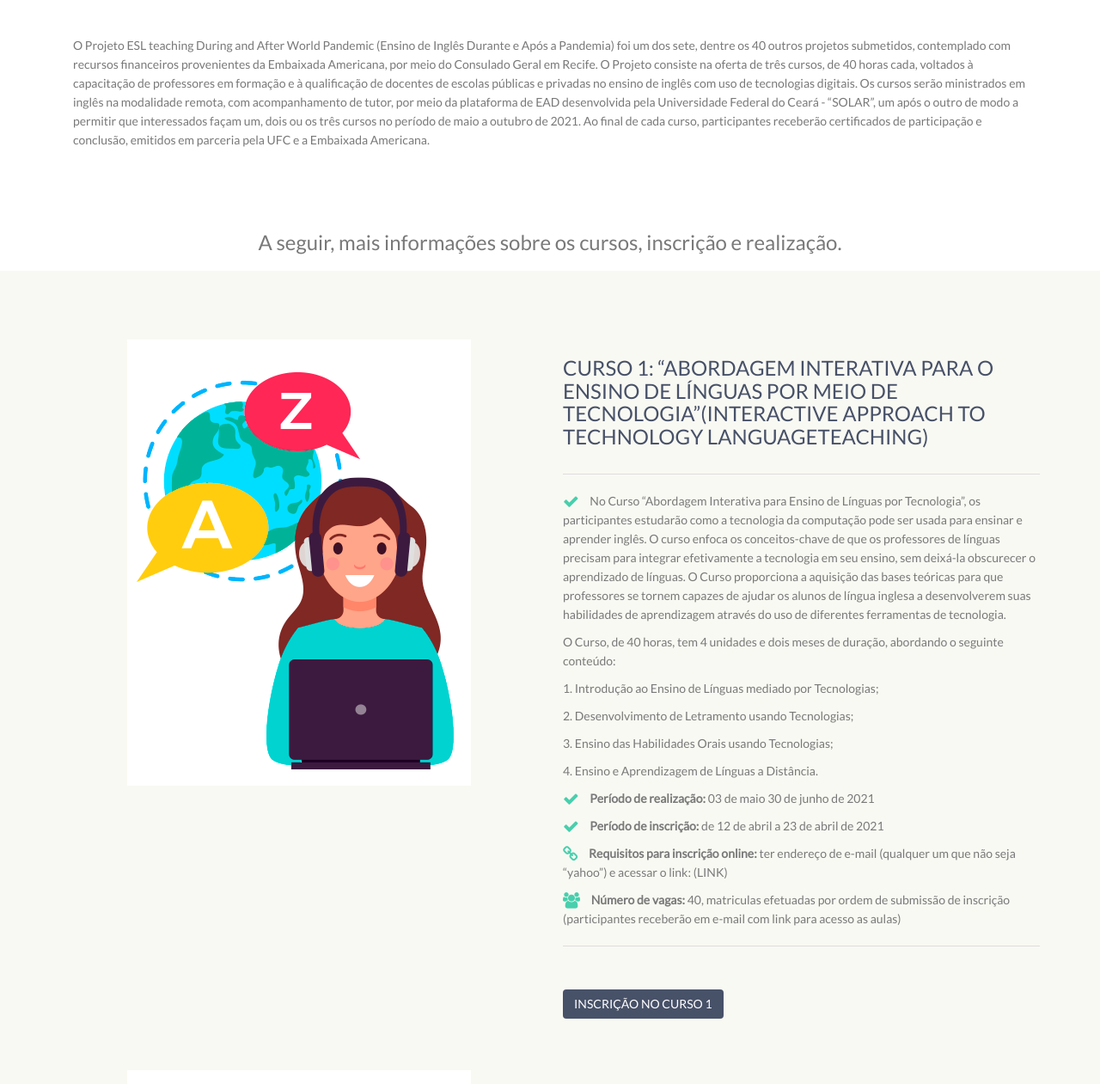
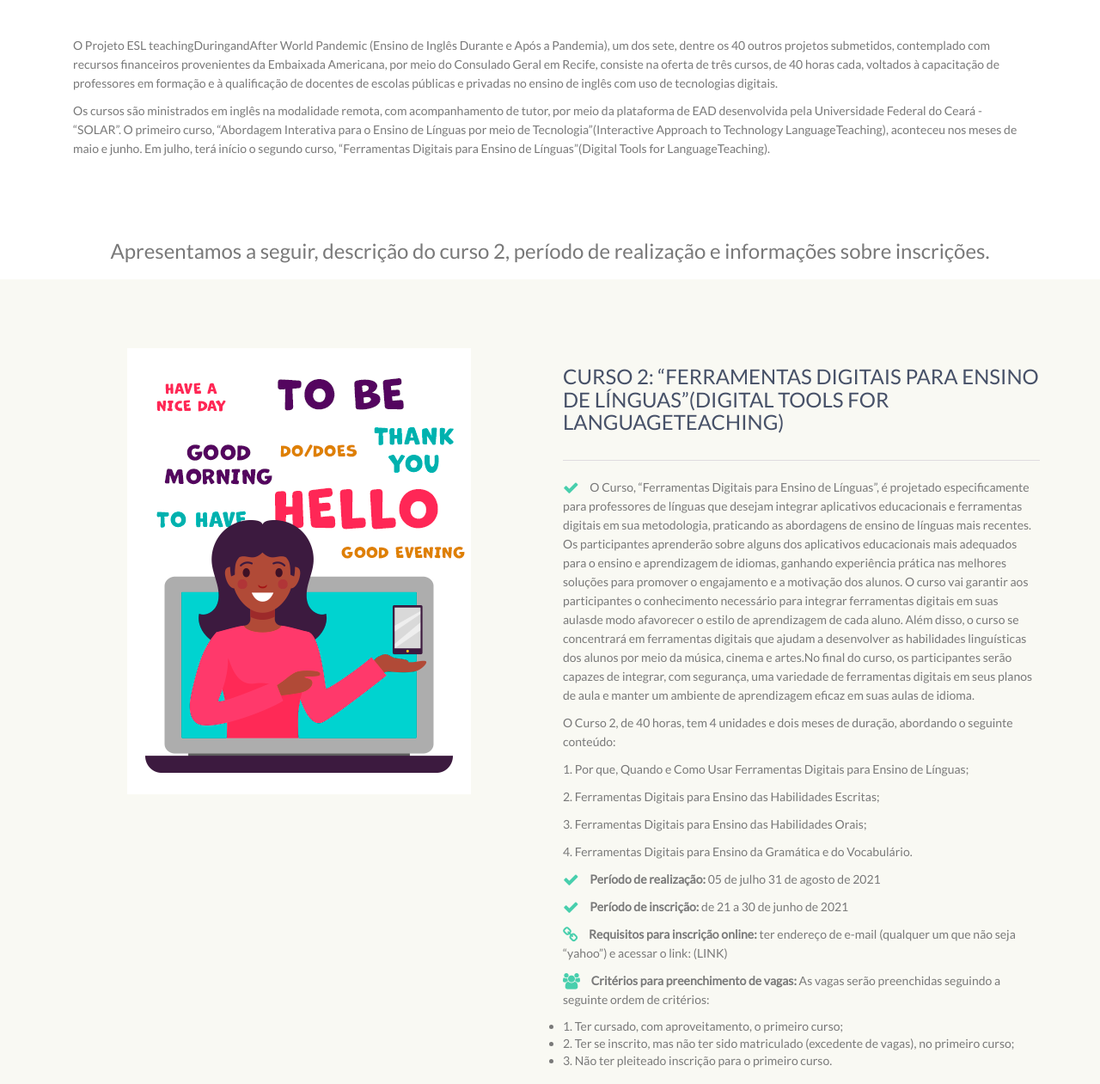
Before and after one commit to juni0rgomes/ESL-TEACHING, a plain HTML site: page index.html in a window 1280 px wide. Shown: the part 729-1990 px from the top of the page at 86% size. Drawn offline with Linux system fonts and the light colour scheme.

Commit message:
alteração textual

```diff
--- a/index.html
+++ b/index.html
@@ -329,19 +329,10 @@
         <div class="feature-box">
           <div class="col-md-12 col-sm-12 text-center wow fadeInUp text-justify">
             <p>
-              O Projeto ESL teaching During and After World Pandemic (Ensino de Inglês Durante e Após a Pandemia) foi um
-              dos
-              sete, dentre os 40 outros projetos submetidos, contemplado com recursos financeiros provenientes da
-              Embaixada Americana, por meio do Consulado Geral em Recife.
-
-              O Projeto consiste na oferta de três cursos, de 40 horas cada, voltados à capacitação de professores em
-              formação e à qualificação de docentes de escolas públicas e privadas no ensino de inglês com uso de
-              tecnologias digitais. Os cursos serão ministrados em inglês na modalidade remota, com acompanhamento de
-              tutor, por meio da plataforma de EAD desenvolvida pela Universidade Federal do Ceará - “SOLAR”, um após o
-              outro de modo a permitir que interessados façam um, dois ou os três cursos no período de maio a outubro de
-              2021. Ao final de cada curso, participantes receberão certificados de participação e conclusão, emitidos
-              em
-              parceria pela UFC e a Embaixada Americana.
+              O Projeto ESL teachingDuringandAfter World Pandemic (Ensino de Inglês Durante e Após a Pandemia), um dos sete, dentre os 40 outros projetos submetidos, contemplado com recursos financeiros provenientes da Embaixada Americana, por meio do Consulado Geral em Recife, consiste na oferta de três cursos, de 40 horas cada, voltados à capacitação de professores em formação e à qualificação de docentes de escolas públicas e privadas no ensino de inglês com uso de tecnologias digitais.
+            </p>
+            <p>
+              Os cursos são ministrados em inglês na modalidade remota, com acompanhamento de tutor, por meio da plataforma de EAD desenvolvida pela Universidade Federal do Ceará - “SOLAR”. O primeiro curso, “Abordagem Interativa para o Ensino de Línguas por meio de Tecnologia”(Interactive Approach to Technology LanguageTeaching), aconteceu nos meses de maio e junho. Em julho, terá início o segundo curso, “Ferramentas Digitais para Ensino de Línguas”(Digital Tools for LanguageTeaching).
             </p>
           </div>
           <!-- <div class="col-md-4 col-sm-4 text-center wow fadeInUp">
@@ -394,13 +385,13 @@
   </div>
   <div class="text-center feature-head wow fadeInDown">
     <h3>
-      A seguir, mais informações sobre os cursos, inscrição e realização.
+      Apresentamos a seguir, descrição do curso 2, período de realização e informações sobre inscrições.
     </h3>
   </div>
 
   <!--property start-->
   <div class="property gray-bg">
-    <div class="container">
+    <!-- <div class="container">
       <div class="row">
         <div class="col-lg-6 col-sm-6 text-center wow fadeInLeft">
           <img src="img/tab1.png" alt="">
@@ -460,7 +451,7 @@
     </div>
     <br />
     <br />
-    <br />
+    <br /> -->
     <div class="container">
       <div class="row">
         <div class="col-lg-6 col-sm-6 text-center wow fadeInLeft">
@@ -509,11 +500,23 @@
           <p>
             <i class="fa fa-users fa-lg pr-10">
             </i>
-            <b>Número de vagas:</b> 40, matriculas efetuadas por ordem de submissão de inscrição (participantes receberão em e-mail com link para acesso as aulas)
+            <b>Critérios para preenchimento de vagas:</b> As vagas serão preenchidas seguindo a seguinte ordem de critérios:
+            <ul>
+              <li>1.	Ter cursado, com aproveitamento, o primeiro curso;
+
+                </li>
+                <li>
+                  2.	Ter se inscrito, mas não ter sido matriculado (excedente de vagas), no primeiro curso;
+
+                </li>
+                <li>
+                  3.	Não ter pleiteado inscrição para o primeiro curso.
+                </li>
+            </ul>
           </p>
           <hr>
-          <a href="javascript:;" class="btn btn-purchase" >
-            Aguarde para a Inscrição no curso 2
+          <a href="https://forms.gle/3ZUvcsvDPPxSfTE1A" target="_blank" class="btn btn-purchase">
+            Inscrição no curso 2
           </a>
         </div>
       </div>
```
